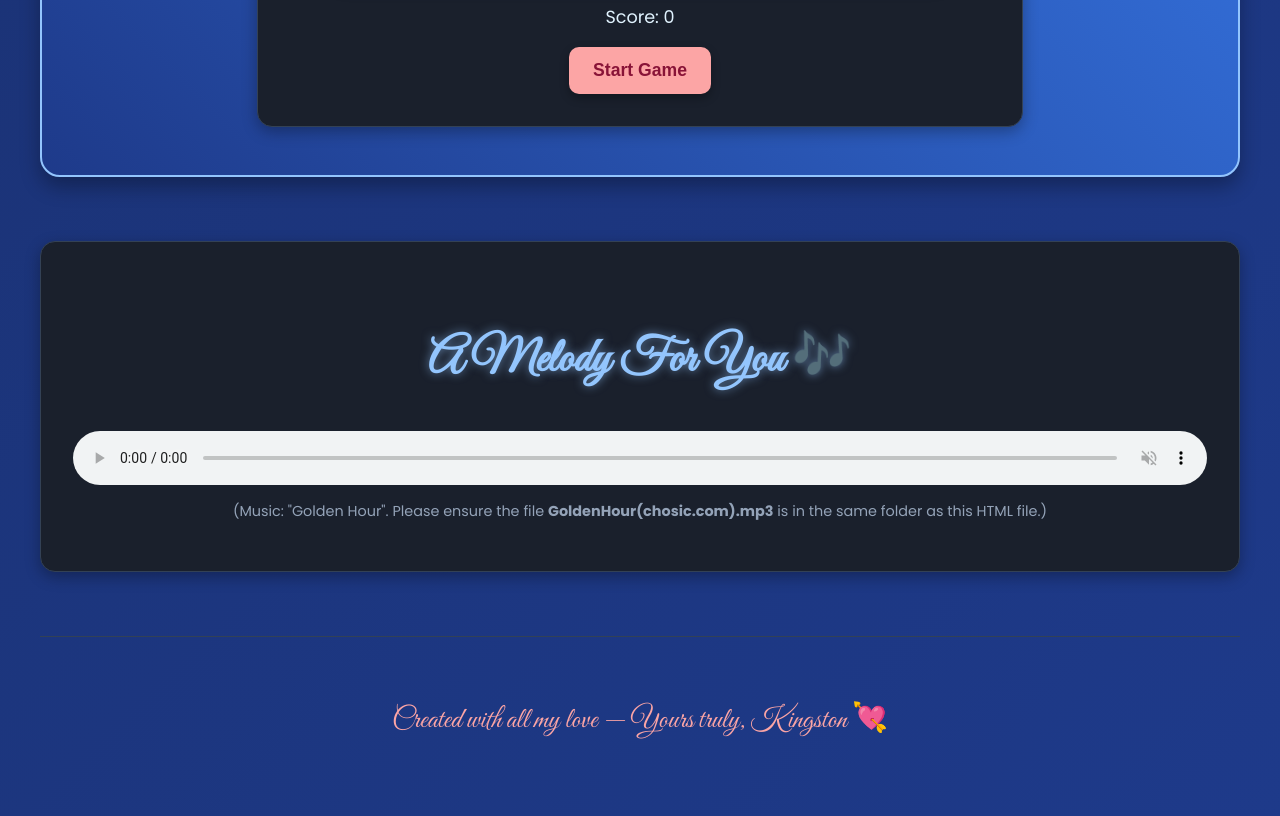
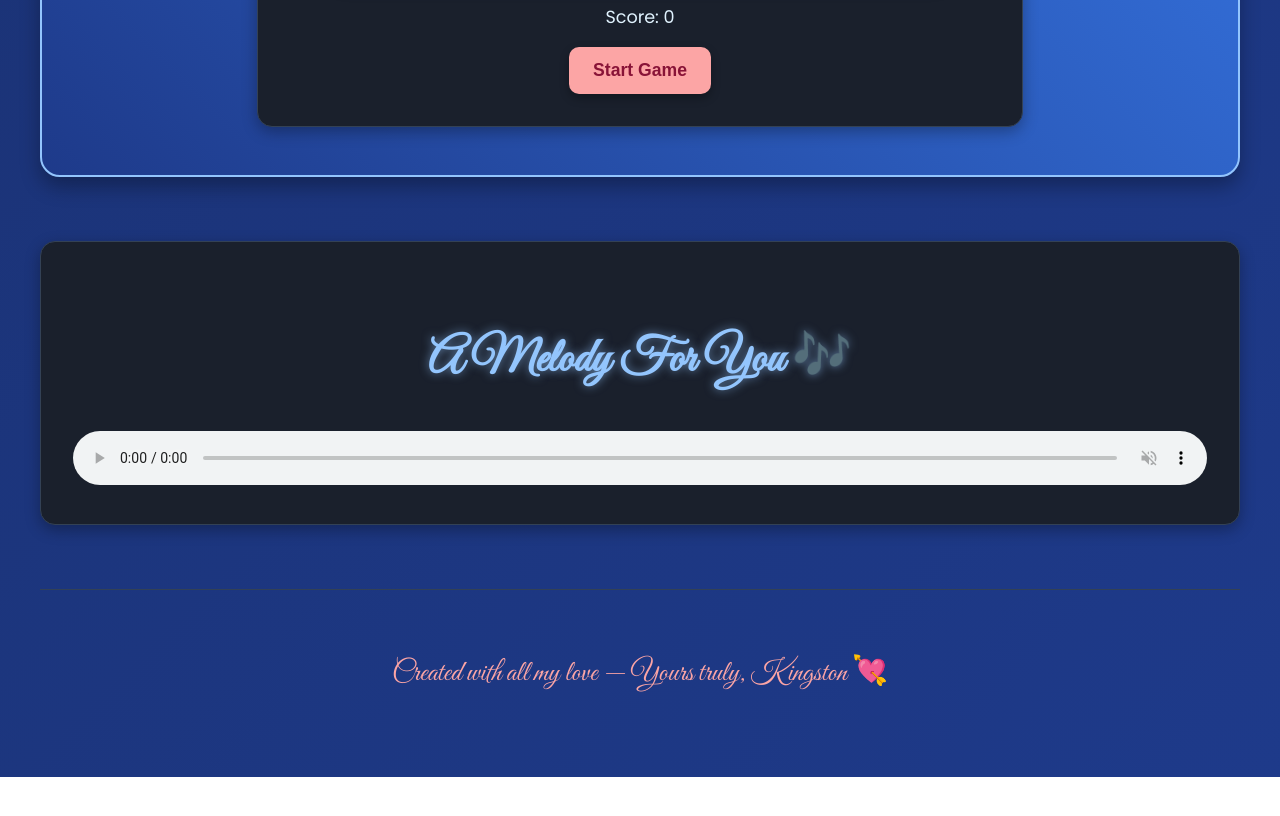
Before and after one commit to Kingston141/blessy-birthday, a plain HTML site: page index.html in a window 1280 px wide. Shown: the part 9039-9855 px from the top of the page. After the commit the page ends 9816 px from the top, so only its background shows below. Drawn offline with Linux system fonts and the light colour scheme.

Commit message:
Update index.html

```diff
--- a/index.html
+++ b/index.html
@@ -152,9 +152,7 @@
         <source src="GoldenHour(chosic.com).mp3" type="audio/mpeg">
         Your browser does not support the audio element.
     </audio>
-    <p style="font-size: 0.9rem; color: #94a3b8; margin-top: 0.5rem; font-family: 'Poppins', sans-serif;">
-        (Music: "Golden Hour". Please ensure the file <strong>GoldenHour(chosic.com).mp3</strong> is in the same folder as this HTML file.)
-    </p>
+
 </div>
 
 <script>
```
